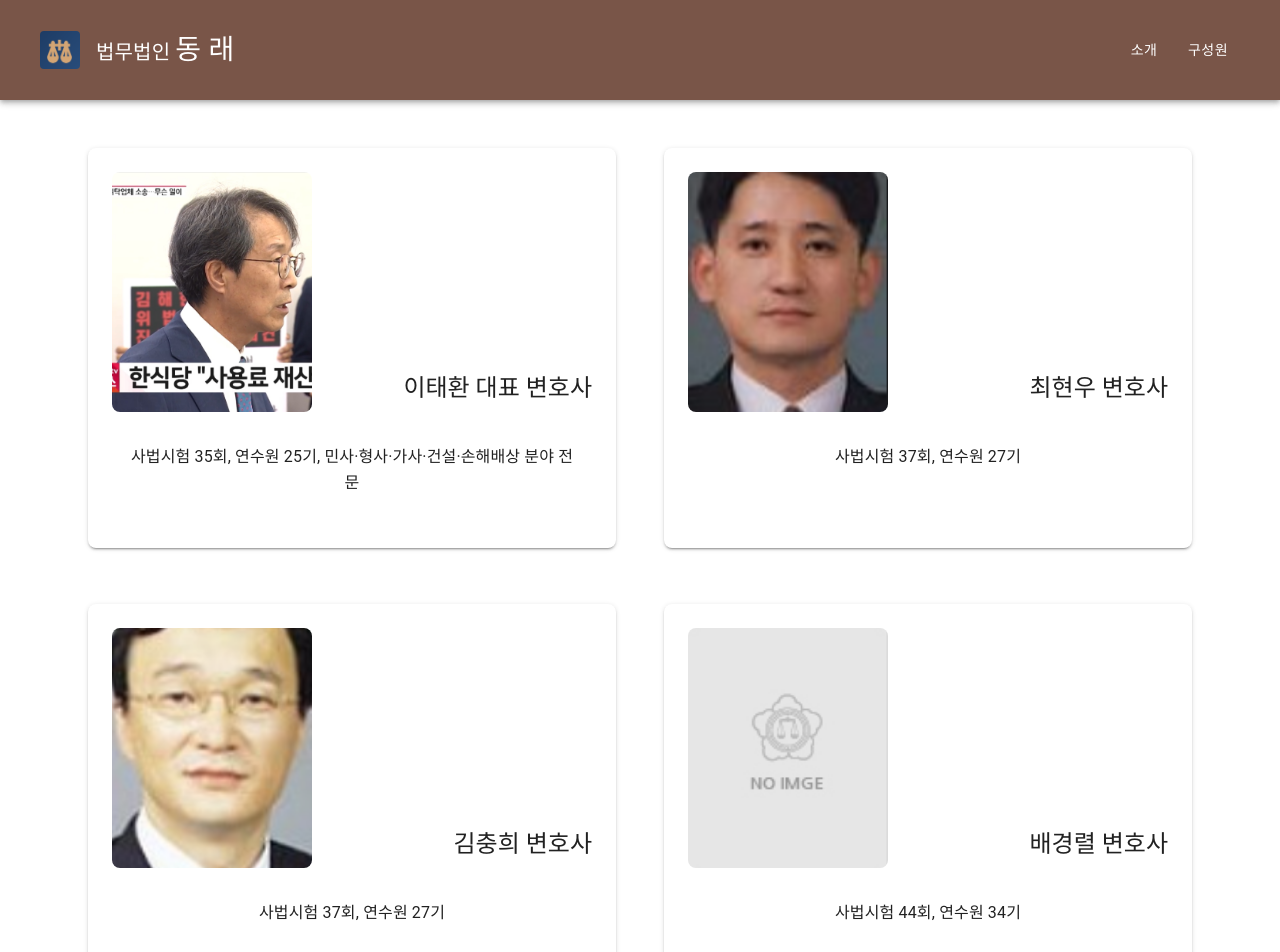
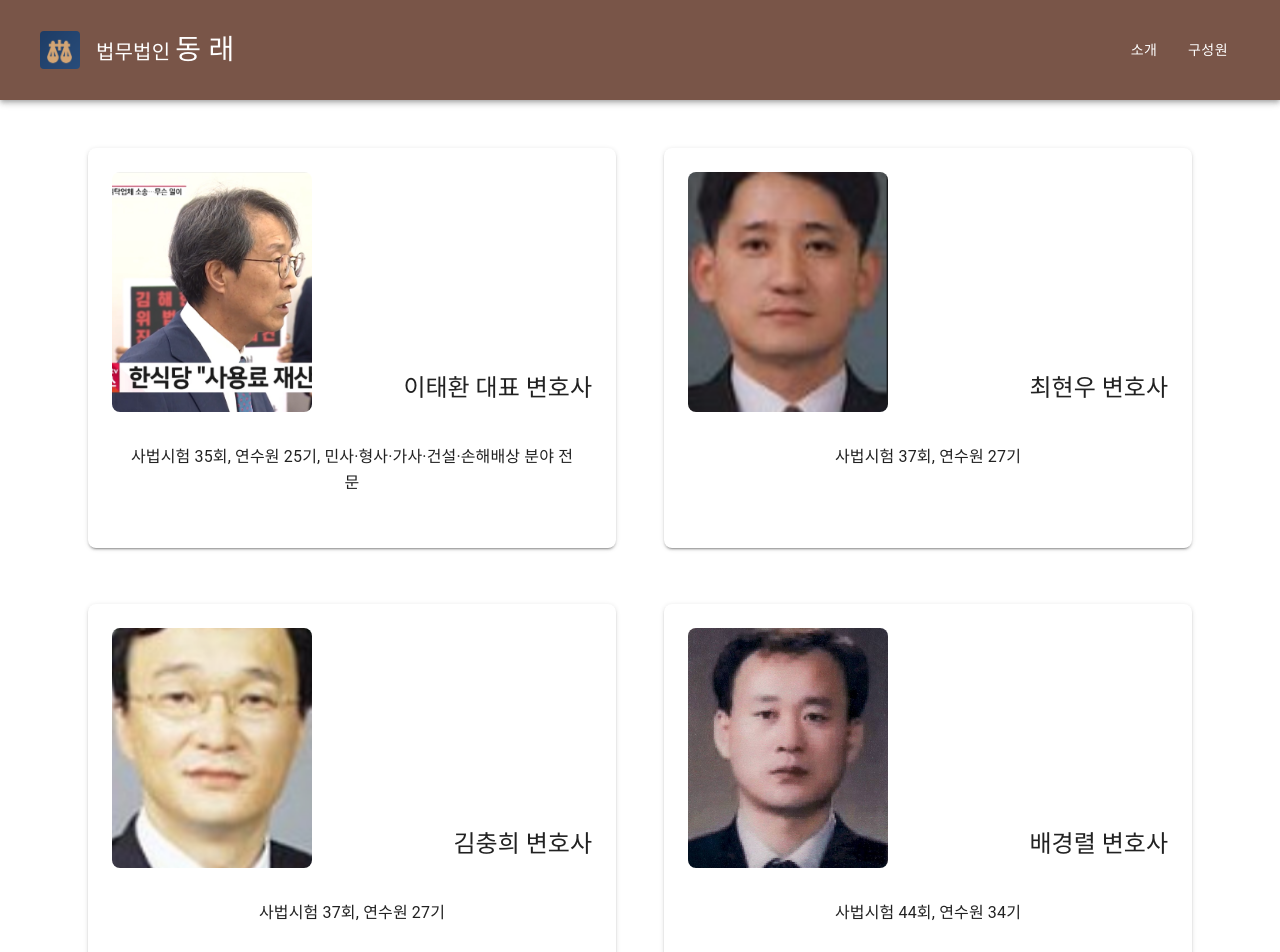
Before and after one commit to minyyi/dongrae, a React (Vite) app: page /members in a window 1280 px wide. Shown: the top 952 px of the page. Built offline with nearby package versions, Linux system fonts and the light colour scheme.

Commit message:
사진 수정

```diff
--- a/src/pages/Members.jsx
+++ b/src/pages/Members.jsx
@@ -24,7 +24,7 @@ const Members = () => {
     },
     {
       name: "배경렬 \n변호사",
-      img: "/noimage.png",
+      img: "/lawyer_bae.jpg",
       description: " 사법시험 44회, 연수원 34기",
     },
   ];
```
Also changed, not shown: public/lawyer_bae.jpg (added).
